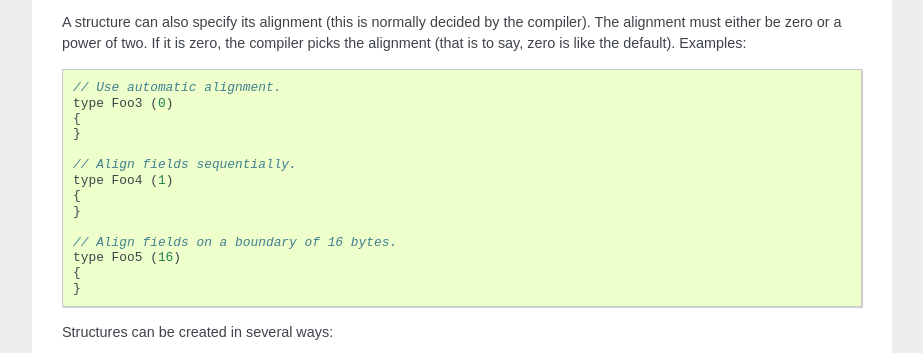
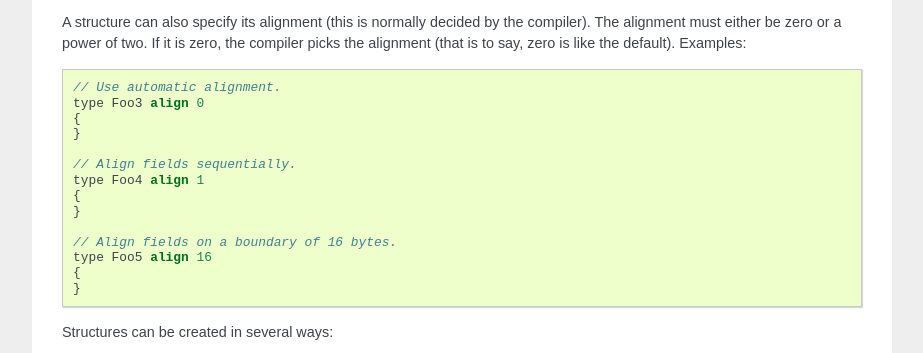
Before and after one commit to lycus/mci, a Sphinx documentation site: the page built from docs/type_system.rst, in a window 1280 px wide and 900 px high, scrolled down 1591 px. Shown: the part 164-517 px from the top of the window, without its empty margins (198-1121 px from the left). Built offline with Sphinx 7.4.7, drawn with Linux system fonts in a browser that asks for light colours.

Commit message:
Fix structure alignment docs.

```diff
--- a/docs/type_system.rst
+++ b/docs/type_system.rst
@@ -103,17 +103,17 @@ zero, the compiler picks the alignment (that is to say, zero is like the
 default). Examples::
 
     // Use automatic alignment.
-    type Foo3 (0)
+    type Foo3 align 0
     {
     }
 
     // Align fields sequentially.
-    type Foo4 (1)
+    type Foo4 align 1
     {
     }
 
     // Align fields on a boundary of 16 bytes.
-    type Foo5 (16)
+    type Foo5 align 16
     {
     }
 
```
